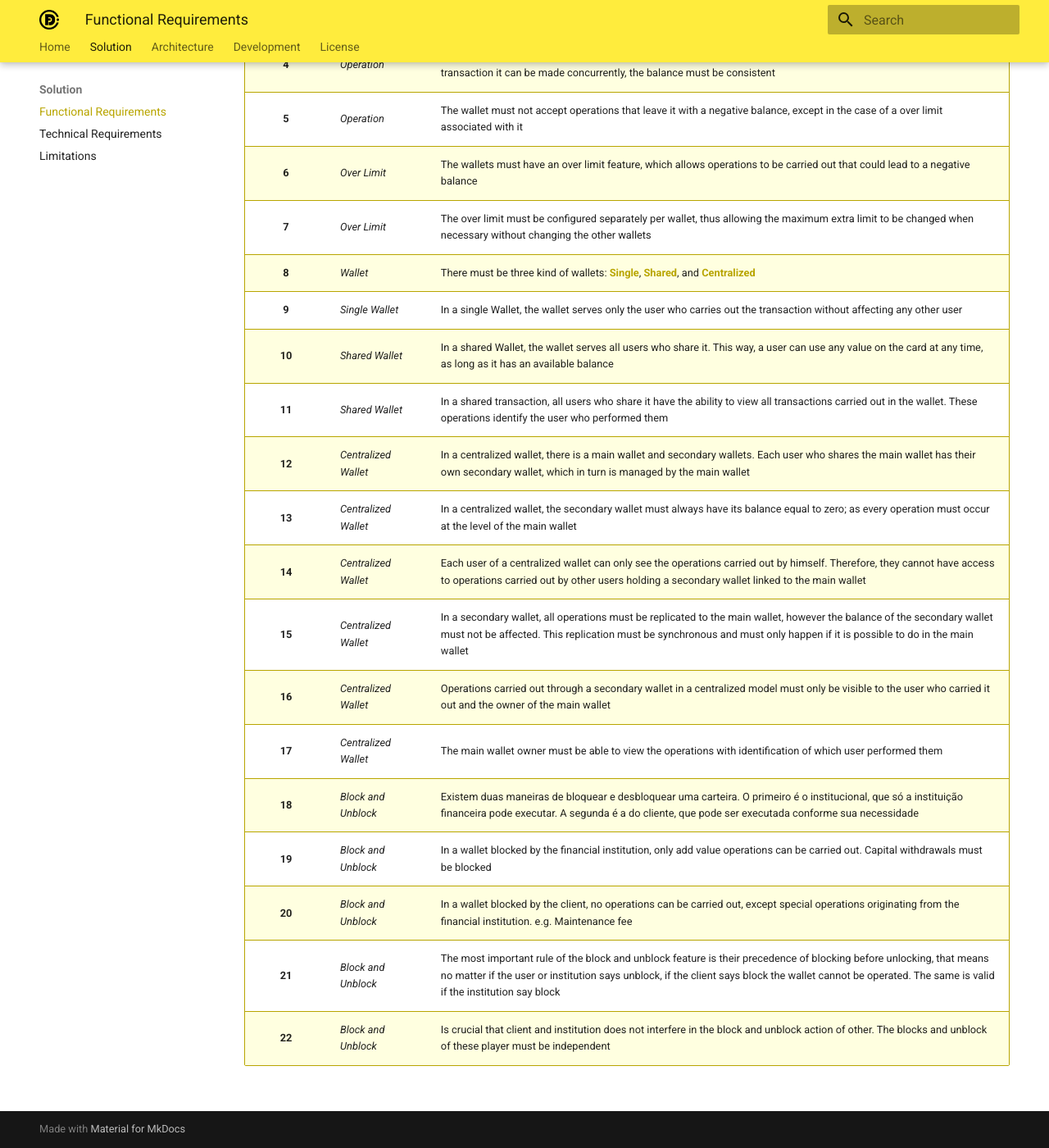
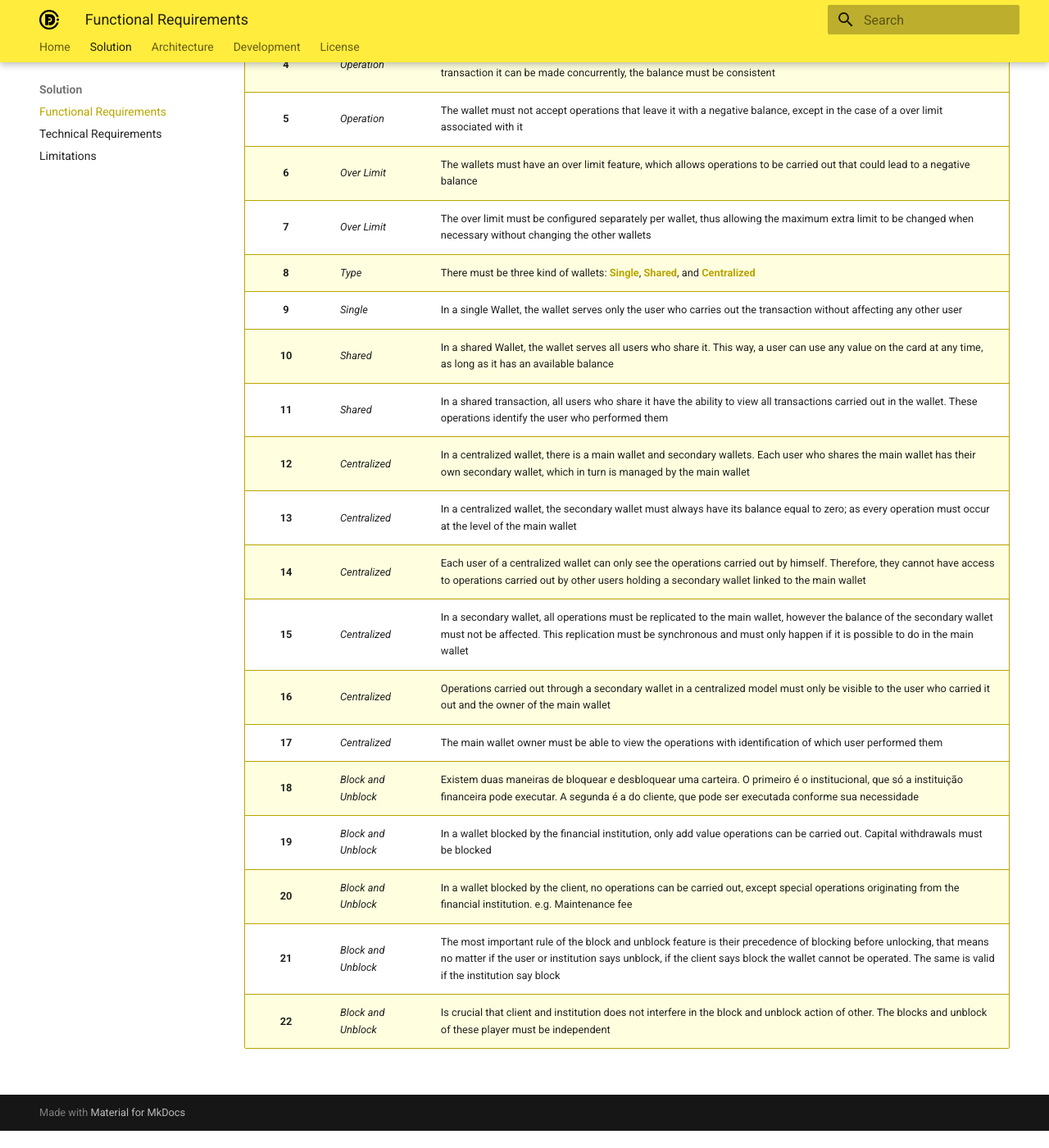
Before and after one commit to cowex-demo/codex-demo.github.io, an MkDocs documentation site: the page built from docs/solution/functional.md, in a window 1280 px wide and 1400 px high, scrolled down 441 px. Shown: the whole window at 82% size. Built offline with MkDocs 1.6.1 and Material for MkDocs 9.7.7, drawn with Linux system fonts in a browser that asks for light colours; after the commit the page ends 1820 px from its top, so only the background shows below that.

Commit message:
rename category for functional requirements

```diff
--- a/docs/solution/functional.md
+++ b/docs/solution/functional.md
@@ -10,16 +10,16 @@
     | 5 | Operation | The wallet must not accept operations that leave it with a negative balance, except in the case of a over limit associated with it |
     | 6 | Over Limit | The wallets must have an over limit feature, which allows operations to be carried out that could lead to a negative balance |
     | 7 | Over Limit | The over limit must be configured separately per wallet, thus allowing the maximum extra limit to be changed when necessary without changing the other wallets |
-    | 8 | Wallet | There must be three kind of wallets: __Single__, __Shared__, and __Centralized__ |
-    | 9 | Single Wallet | In a single Wallet, the wallet serves only the user who carries out the transaction without affecting any other user |
-    | 10 | Shared Wallet | In a shared Wallet, the wallet serves all users who share it. This way, a user can use any value on the card at any time, as long as it has an available balance |
-    | 11 | Shared Wallet | In a shared transaction, all users who share it have the ability to view all transactions carried out in the wallet. These operations identify the user who performed them |
-    | 12 | Centralized Wallet | In a centralized wallet, there is a main wallet and secondary wallets. Each user who shares the main wallet has their own secondary wallet, which in turn is managed by the main wallet |
-    | 13 | Centralized Wallet | In a centralized wallet, the secondary wallet must always have its balance equal to zero; as every operation must occur at the level of the main wallet |
-    | 14 | Centralized Wallet | Each user of a centralized wallet can only see the operations carried out by himself. Therefore, they cannot have access to operations carried out by other users holding a secondary wallet linked to the main wallet |
-    | 15 | Centralized Wallet | In a secondary wallet, all operations must be replicated to the main wallet, however the balance of the secondary wallet must not be affected. This replication must be synchronous and must only happen if it is possible to do in the main wallet |
-    | 16 | Centralized Wallet | Operations carried out through a secondary wallet in a centralized model must only be visible to the user who carried it out and the owner of the main wallet |
-    | 17 | Centralized Wallet | The main wallet owner must be able to view the operations with identification of which user performed them |
+    | 8 | Type | There must be three kind of wallets: __Single__, __Shared__, and __Centralized__ |
+    | 9 | Single | In a single Wallet, the wallet serves only the user who carries out the transaction without affecting any other user |
+    | 10 | Shared | In a shared Wallet, the wallet serves all users who share it. This way, a user can use any value on the card at any time, as long as it has an available balance |
+    | 11 | Shared | In a shared transaction, all users who share it have the ability to view all transactions carried out in the wallet. These operations identify the user who performed them |
+    | 12 | Centralized | In a centralized wallet, there is a main wallet and secondary wallets. Each user who shares the main wallet has their own secondary wallet, which in turn is managed by the main wallet |
+    | 13 | Centralized | In a centralized wallet, the secondary wallet must always have its balance equal to zero; as every operation must occur at the level of the main wallet |
+    | 14 | Centralized | Each user of a centralized wallet can only see the operations carried out by himself. Therefore, they cannot have access to operations carried out by other users holding a secondary wallet linked to the main wallet |
+    | 15 | Centralized | In a secondary wallet, all operations must be replicated to the main wallet, however the balance of the secondary wallet must not be affected. This replication must be synchronous and must only happen if it is possible to do in the main wallet |
+    | 16 | Centralized | Operations carried out through a secondary wallet in a centralized model must only be visible to the user who carried it out and the owner of the main wallet |
+    | 17 | Centralized | The main wallet owner must be able to view the operations with identification of which user performed them |
     | 18 | Block and Unblock | Existem duas maneiras de bloquear e desbloquear uma carteira. O primeiro é o institucional, que só a instituição financeira pode executar. A segunda é a do cliente, que pode ser executada conforme sua necessidade |
     | 19 | Block and Unblock | In a wallet blocked by the financial institution, only add value operations can be carried out. Capital withdrawals must be blocked |
     | 20 | Block and Unblock | In a wallet blocked by the client, no operations can be carried out, except special operations originating from the financial institution. e.g. Maintenance fee |
```
